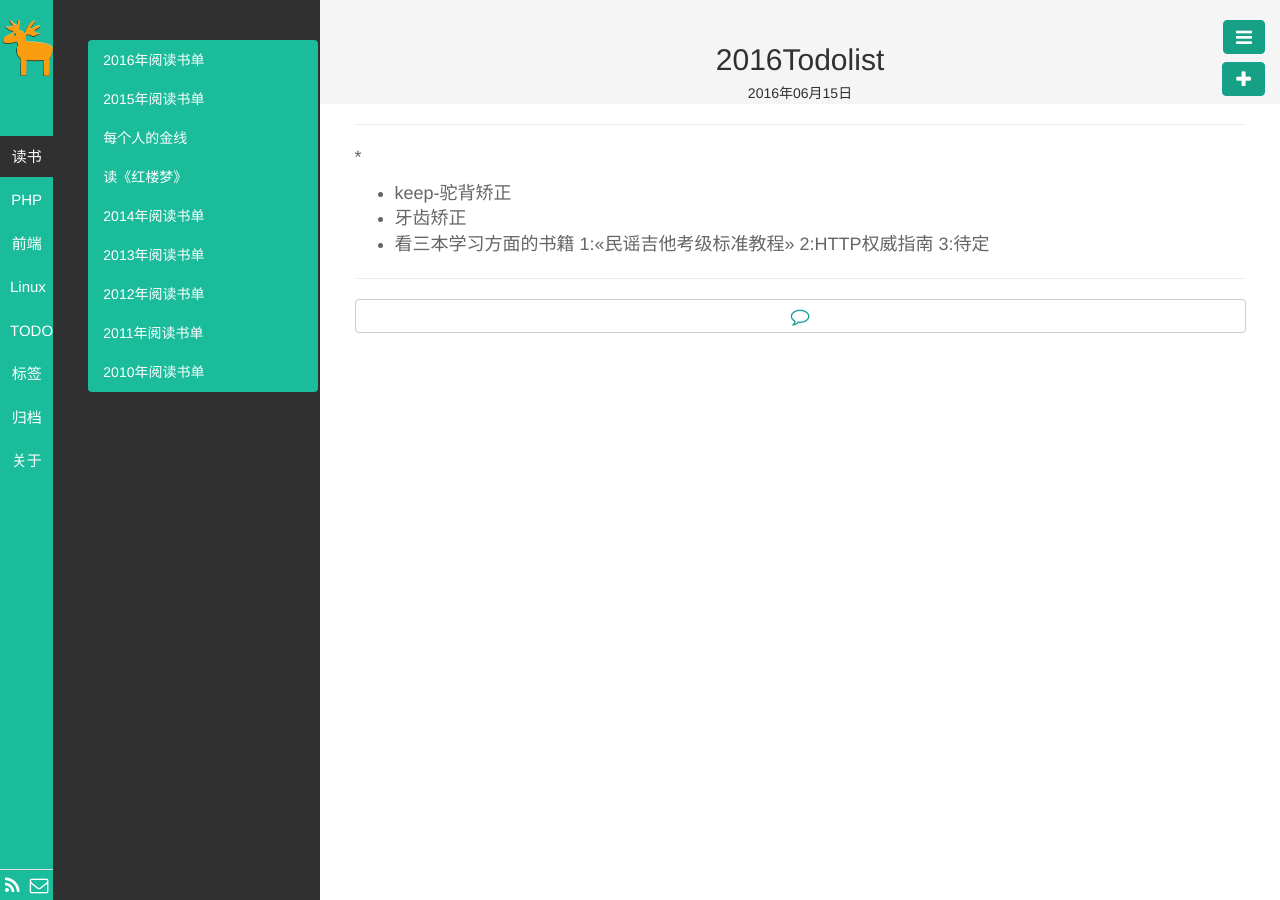
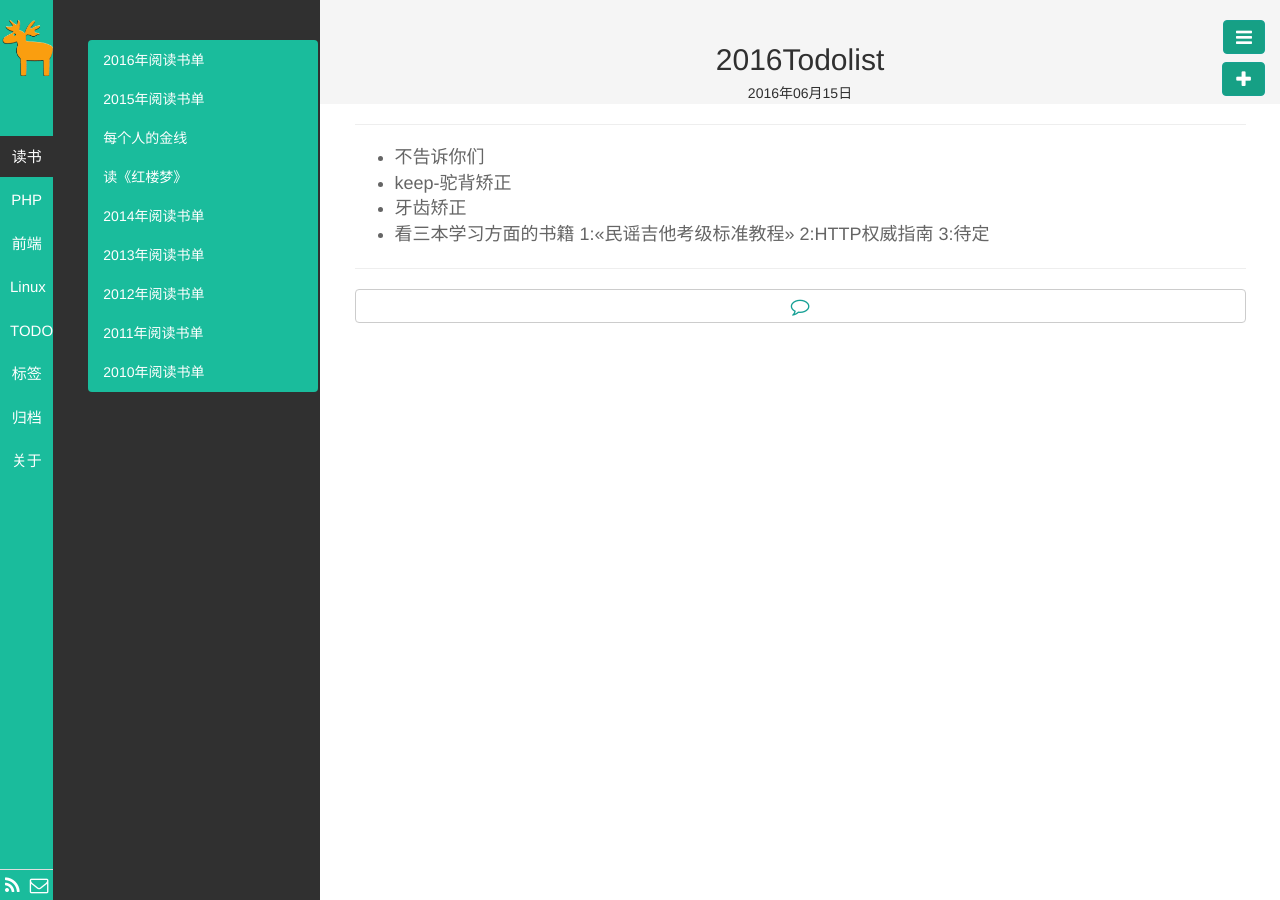
Before and after one commit to cnny/cnny.github.io, a Jekyll site: the page built from _posts/TODO/2016-06-15-2016-TODO-LIST.md, in a window 1280 px wide. Built offline with Jekyll 4.4.1, drawn with Linux system fonts in a browser that asks for light colours; Markdown is read by kramdown in place of the engine named in the settings.

Commit message:
2016todolist

```diff
--- a/_posts/TODO/2016-06-15-2016-TODO-LIST.md
+++ b/_posts/TODO/2016-06-15-2016-TODO-LIST.md
@@ -7,7 +7,7 @@ keywords:
 description:
 ---
 
-*
-* keep-驼背矫正
-* 牙齿矫正
-* 看三本学习方面的书籍 1:<<民谣吉他考级标准教程>> 2:HTTP权威指南 3:待定
+*  不告诉你们
+*  keep-驼背矫正
+*  牙齿矫正
+*  看三本学习方面的书籍 1:<<民谣吉他考级标准教程>> 2:HTTP权威指南 3:待定
```
